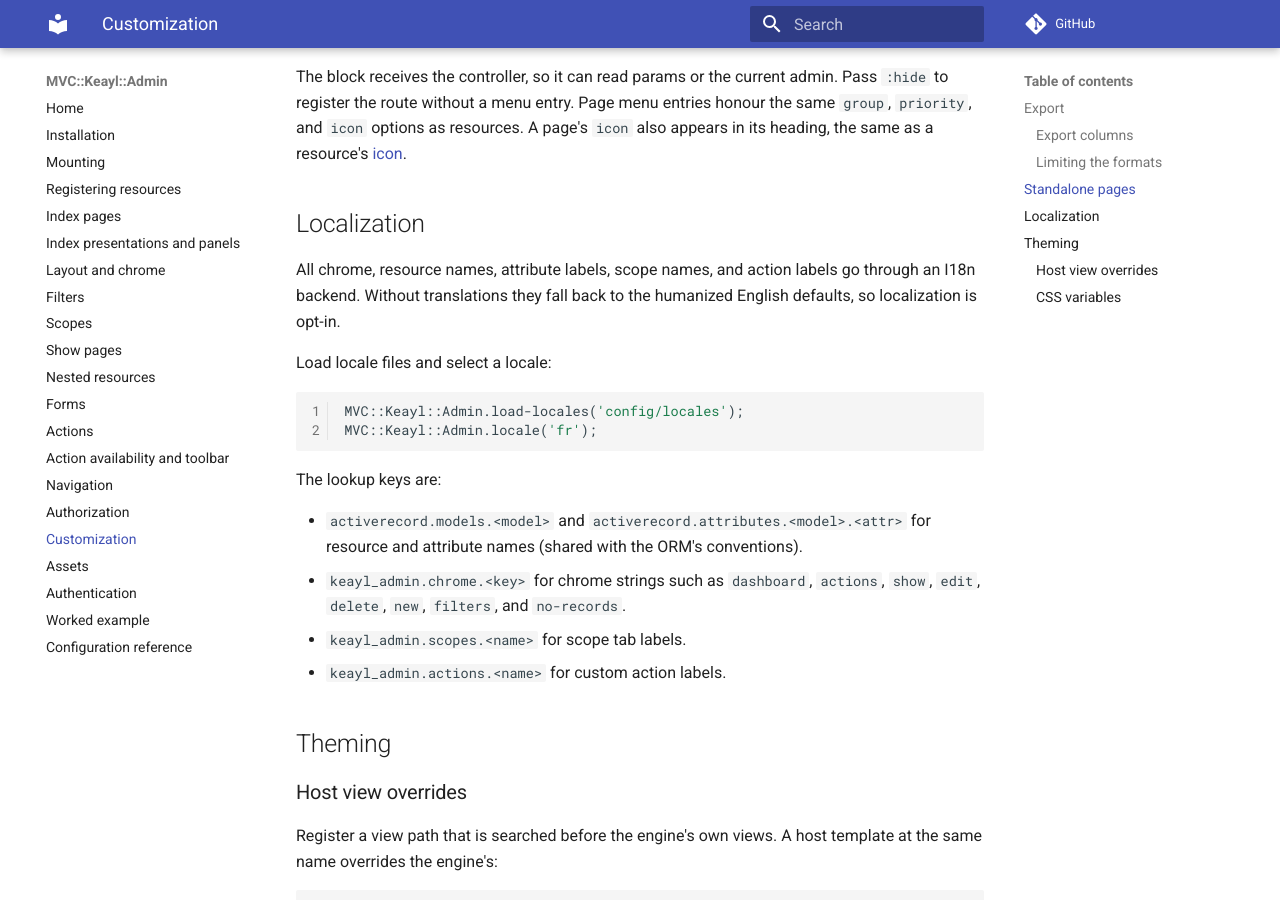
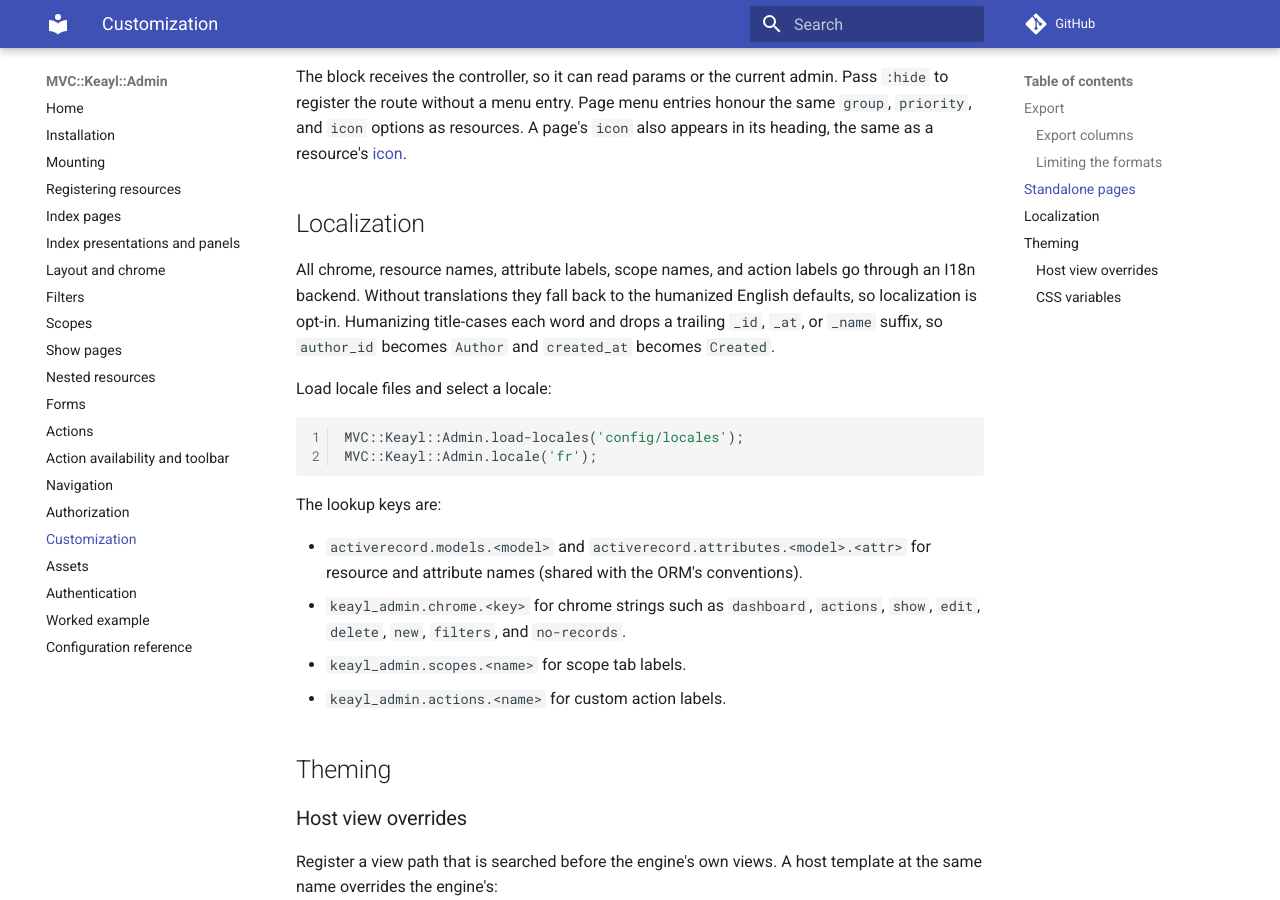
Before and after one commit to gdonald/MVC-Keayl-Admin, an MkDocs documentation site: the page built from docs-src/docs/customization.md, in a window 1280 px wide and 900 px high, scrolled down 1195 px. Built offline with MkDocs 1.6.1 and Material for MkDocs 9.7.7, drawn with Linux system fonts in a browser that asks for light colours; comment, search, counter and statistics services are not loaded.

Commit message:
Some helper improvements

```diff
--- a/docs-src/docs/customization.md
+++ b/docs-src/docs/customization.md
@@ -60,7 +60,9 @@ also appears in its heading, the same as a resource's [icon](navigation.md).
 
 All chrome, resource names, attribute labels, scope names, and action labels go
 through an I18n backend. Without translations they fall back to the humanized
-English defaults, so localization is opt-in.
+English defaults, so localization is opt-in. Humanizing title-cases each word and
+drops a trailing `_id`, `_at`, or `_name` suffix, so `author_id` becomes `Author`
+and `created_at` becomes `Created`.
 
 Load locale files and select a locale:
 
```
Also changed, not shown: 6 other files.
